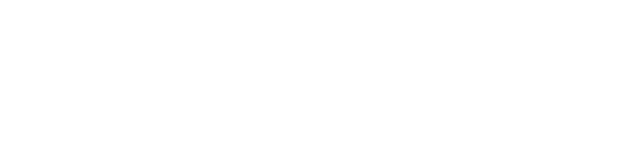
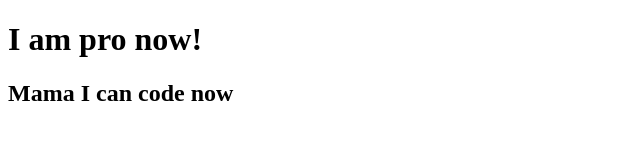
Before and after one commit to 1804057/my-second-repo, a plain HTML site: page index.html in a window 1280 px wide. Shown: the whole page, without its empty margins (0-640 px from the left). Drawn offline with Linux system fonts and the light colour scheme.

Commit message:
added header

```diff
--- a/index.html
+++ b/index.html
@@ -7,6 +7,7 @@
     <title>My second repo! and I am excited!</title>
 </head>
 <body>
-
+   <h1>I am pro now!</h1>
+   <h2>Mama I can code now</h2>
 </body>
 </html>
```
